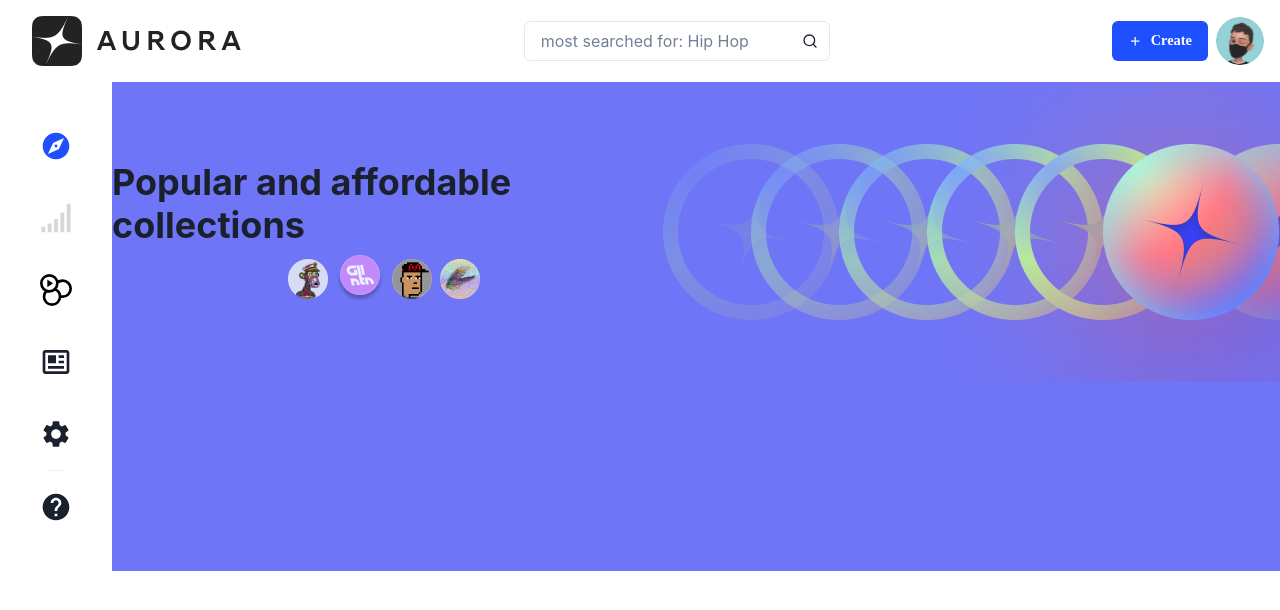
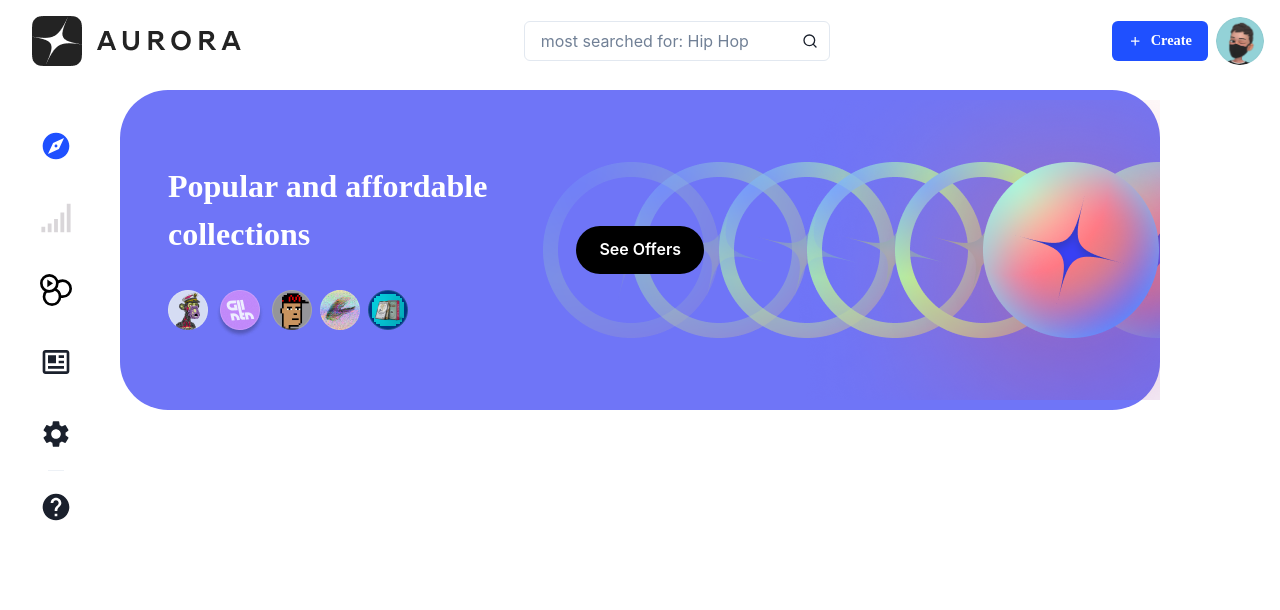
Before and after one commit to jahrulezfrancis/NFT-website, a React (Create React App) app: page / in a window 1280 px wide. Shown: the top 610 px of the page. Built offline with nearby package versions, Linux system fonts and the light colour scheme.

Commit message:
fixed welcome section

```diff
--- a/src/Components/Header/HeaderIntro.jsx
+++ b/src/Components/Header/HeaderIntro.jsx
@@ -1,28 +1,42 @@
 import React from 'react';
-import { Box, Heading, HStack, VStack, Image } from '@chakra-ui/react';
+import { Box, Heading, HStack, VStack, Image, Stack, Flex, Button } from '@chakra-ui/react';
 import Asset1 from "../Assests/Images/col1.png"
 import Asset2 from "../Assests/Images/col2.png"
 import Asset3 from "../Assests/Images/col3.png"
 import Asset4 from "../Assests/Images/col4.png"
+import Asset5 from "../Assests/Images/col5.png"
+
 import HeaderArt from "../Assests/Images/Art.png"
 
 
 
 export default function HeaderWelcome() {
     return (
-        <Box bgColor='#6F75F7'>
-            <HStack>
-                <VStack>
-                    <Heading>Popular and affordable collections</Heading>
-                    <HStack>
+        <Stack>
+            <Box bgColor='#6F75F7' h='20em' borderRadius='3em' display='flex' justifyContent='center' m={2}>
+                <HStack justify='start'>
+                    <VStack p='3em' textAlign='start' spacing='2em'>
+                        <Heading textAlign='start' fontSize='2em' fontWeight='700' lineHeight='1.5em' color='white' fontFamily='Manrope'>
+                            Popular and affordable <br />
+                            collections
+                        </Heading>
+                        <HStack w='100%' justify='cente' align='start'>
                             <Image src={Asset1} alt='' />
                             <Image src={Asset2} alt='' />
                             <Image src={Asset3} alt='' />
                             <Image src={Asset4} alt='' />
+                            <Image src={Asset5} alt='' />
+
                         </HStack>
                     </VStack>
+                    <Flex justify='flex-end' align='flex-end'>
                         <Image src={HeaderArt} alt='' />
+                    </Flex>
                 </HStack>
             </Box>
+            <Stack justify='center' align='center' mt='-10em' w='auto'>
+                <Button _hover={{bgColor: "#6F75F7"}} mt='-2.5em' borderRadius='2em' color='white' bgColor='black' w='8em' h='3em'>See Offers</Button>
+            </Stack>
+        </Stack>
     )
 }
```
Lines whose indentation alone changed are shown as unchanged.
